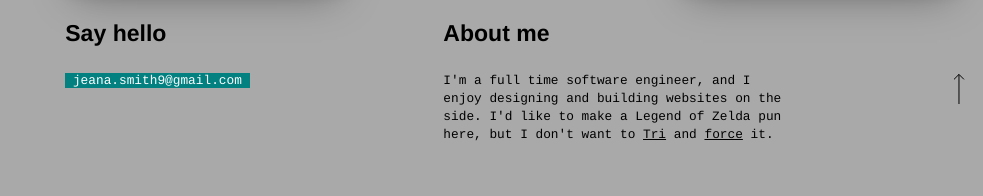
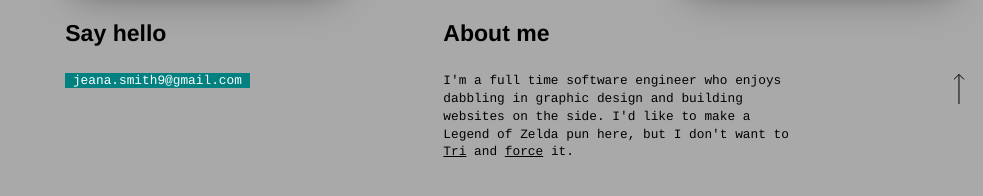
Before and after one commit to bestokdesigns/bestokdesigns.github.io, a plain HTML site: page index.html in a window 1280 px wide. Shown: the part 2223-2419 px from the top of the page, without its empty margins (297-1280 px from the left). Drawn offline with nearby package versions, Linux system fonts and the light colour scheme; files that its build step writes are made by us from their sources; a web font is replaced by a local one.

Commit message:
Update About Me section

```diff
--- a/index.html
+++ b/index.html
@@ -96,7 +96,7 @@
                     <h3>About me</h3>
                     <ul>
                         <li>
-                            <p>I'm a full time software engineer, and I enjoy designing and building websites on the side. I'd like to make a Legend of Zelda pun here, but I don't want to <u>Tri</u> and <u>force</u> it.</p>
+                            <p>I'm a full time software engineer who enjoys dabbling in graphic design and building websites on the side. I'd like to make a Legend of Zelda pun here, but I don't want to <u>Tri</u> and <u>force</u> it.</p>
                         </li>
                     </ul>
                 </section>
```
